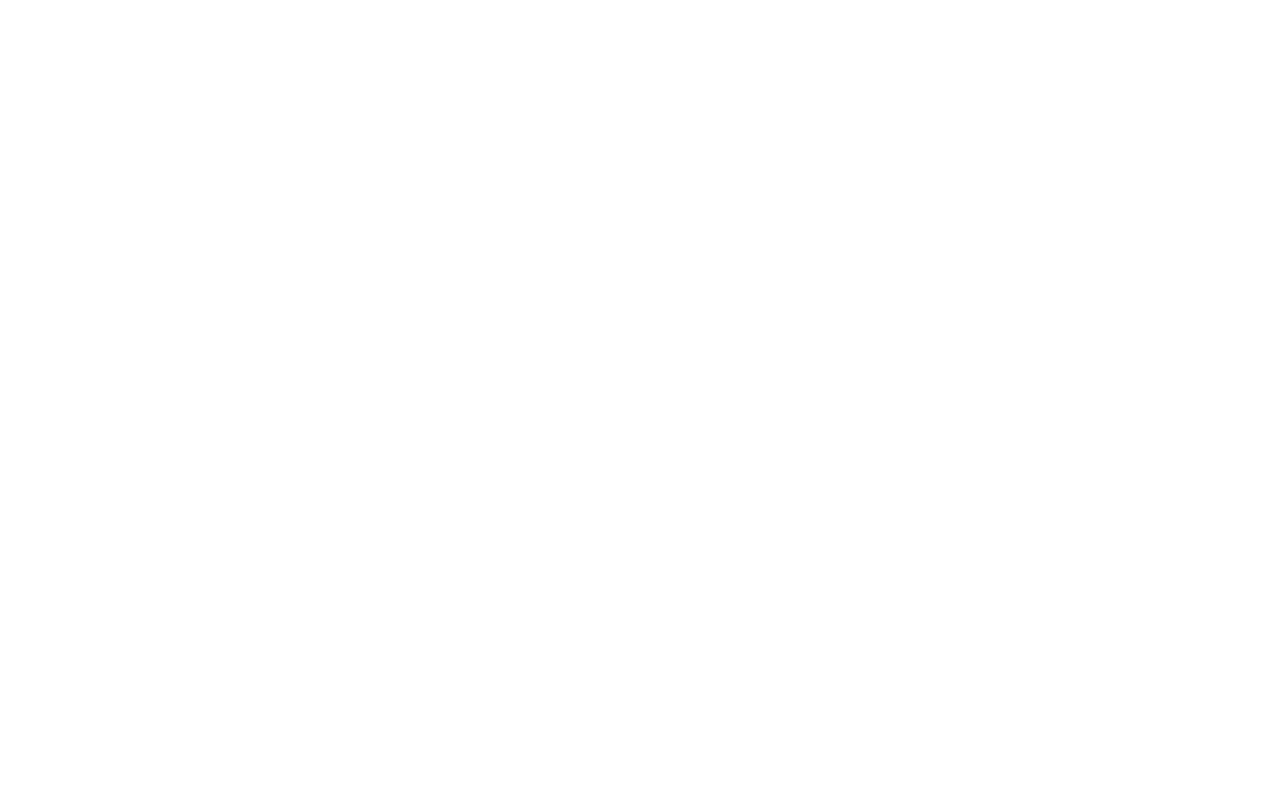
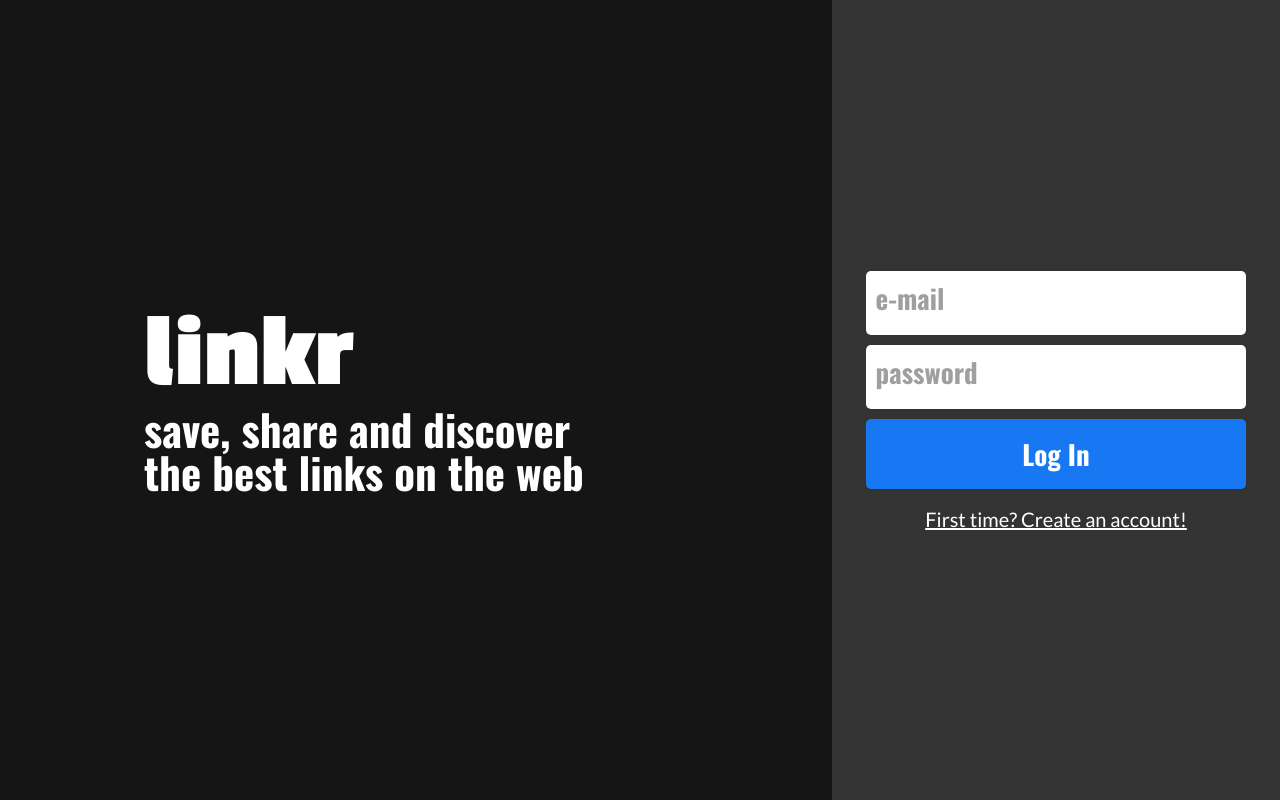
Before and after one commit to Nicherus/Linkr, a React (Create React App) app: page / in a window 1280 px wide. Built offline with nearby package versions, Linux system fonts and the light colour scheme.

Commit message:
Initial CSS and LoginPage layout

```diff
--- a/package.json
+++ b/package.json
@@ -6,9 +6,12 @@
     "@testing-library/jest-dom": "^5.11.4",
     "@testing-library/react": "^11.1.0",
     "@testing-library/user-event": "^12.1.10",
+    "axios": "^0.21.0",
     "react": "^17.0.1",
     "react-dom": "^17.0.1",
+    "react-router-dom": "^5.2.0",
     "react-scripts": "4.0.0",
+    "styled-components": "^5.2.0",
     "web-vitals": "^0.2.4"
   },
   "scripts": {
--- a/public/index.html
+++ b/public/index.html
@@ -4,11 +4,12 @@
     <meta charset="utf-8" />
     <meta name="viewport" content="width=device-width, initial-scale=1" />
     <meta name="theme-color" content="#000000" />
-
+    <link href="https://fonts.googleapis.com/css2?family=Passion+One:wght@700&display=swap" rel="stylesheet">
+    <link href="https://fonts.googleapis.com/css2?family=Oswald:wght@300;400;700&display=swap" rel="stylesheet">
+    <link href="https://fonts.googleapis.com/css2?family=Lato:wght@300;400;700&display=swap" rel="stylesheet">
     <title>Linkr</title>
   </head>
   <body>
-    <noscript>You need to enable JavaScript to run this app.</noscript>
     <div id="root"></div>
   </body>
 </html>
--- a/src/App.js
+++ b/src/App.js
@@ -1,10 +1,40 @@
+import React from "react";
+import { BrowserRouter as Router, Switch, Route } from "react-router-dom";
+import { createGlobalStyle } from "styled-components";
+
+import "./reset.css";
+import LoginPage from "./pages/LoginPage";
+import TimeLinePage from "./pages/TimeLinePage";
 
 function App() {
   return (
-    <div className="App">
-
-    </div>
+    <Router>
+      <GlobalStyle />
+      <Switch>
+        <Route path="/timeline">
+          <TimeLinePage />
+        </Route>
+        <Route path="/">
+          <LoginPage />
+        </Route>
+      </Switch>
+    </Router>
   );
 }
 
 export default App;
+
+const GlobalStyle = createGlobalStyle`
+:root {
+  --backgroundBlack: #151515;
+  --backgroundGray: #333333;
+  --buttonBlue: #1877F2;
+  --fontLogo: 'Passion One', cursive;
+  --fontOswald: 'Oswald', sans-serif;
+  --fontLato: 'Lato', sans-serif;
+}
+
+body {
+  font-family: var(--fontOswald);
+}
+`;
--- /dev/null
+++ b/src/components/LoginPage/Form.js
@@ -0,0 +1,100 @@
+import React, { useState } from "react";
+import styled from "styled-components";
+
+export default function Form({ formState, handleChangeFormState }) {
+  const [email, setEmail] = useState("");
+  const [password, setPassword] = useState("");
+  const [username, setUsername] = useState("");
+  const [pictureUrl, setPictureUrl] = useState("");
+
+  const sendLoginInfo = (e) => {
+    e.preventDefault();
+    console.log("Logging in");
+  };
+
+  const registerUser = (e) => {
+    e.preventDefault();
+    console.log("registering");
+  };
+
+  const login = formState === "login";
+
+  return (
+    <FormContainer onSubmit={login ? sendLoginInfo : registerUser}>
+      <input
+        placeholder="e-mail"
+        type="email"
+        onChange={(e) => setEmail(e.target.value)}
+        value={email}
+      />
+      <input
+        placeholder="password"
+        type="password"
+        onChange={(e) => setPassword(e.target.value)}
+        value={password}
+      />
+      {!login && (
+        <>
+          <input
+            placeholder="username"
+            type="text"
+            onChange={(e) => setUsername(e.target.value)}
+            value={username}
+          />
+          <input
+            placeholder="picture url"
+            type="url"
+            onChange={(e) => setPictureUrl(e.target.value)}
+            value={pictureUrl}
+          />
+        </>
+      )}
+      <Button type="submit">{login ? "Log In" : "Sign Up"}</Button>
+      <ChangeFormButton onClick={handleChangeFormState}>
+        {login ? "First time? Create an account!" : "Switch back to log in"}
+      </ChangeFormButton>
+    </FormContainer>
+  );
+}
+
+const FormContainer = styled.form`
+  margin: auto;
+  display: flex;
+  flex-direction: column;
+  align-items: center;
+  width: 85%;
+  input {
+    width: 100%;
+    outline: none;
+    border: none;
+    border-radius: 5px;
+    padding: 20px 10px;
+    margin-bottom: 10px;
+  }
+  input::placeholder {
+    color: #9f9f9f;
+    font-weight: 700;
+    font-size: 27px;
+  }
+`;
+
+const Button = styled.button`
+  width: 100%;
+  background: var(--buttonBlue);
+  border: none;
+  outline: none;
+  border-radius: 5px;
+  padding: 15px 5px;
+  color: white;
+  font-size: 27px;
+  font-family: var(--fontOswald);
+  font-weight: 700;
+`;
+
+const ChangeFormButton = styled.p`
+  text-decoration: underline;
+  font-family: var(--fontLato);
+  font-size: 20px;
+  margin-top: 20px;
+  cursor: pointer;
+`;
--- /dev/null
+++ b/src/pages/LoginPage.js
@@ -0,0 +1,63 @@
+import React, { useState } from "react";
+import styled from "styled-components";
+
+import Form from "../components/LoginPage/Form";
+
+export default function LoginPage() {
+  const [formState, setFormState] = useState("login");
+
+  const handleChangeFormState = () => {
+    formState === "login" ? setFormState("signup") : setFormState("login");
+  };
+
+  return (
+    <MainContainer>
+      <LeftContainer>
+        <LogoTitle>linkr</LogoTitle>
+        <Subtitle>
+          save, share and discover <br /> the best links on the web
+        </Subtitle>
+      </LeftContainer>
+      <RightContainer>
+        <Form
+          formState={formState}
+          handleChangeFormState={handleChangeFormState}
+        />
+      </RightContainer>
+    </MainContainer>
+  );
+}
+
+const MainContainer = styled.main`
+  display: flex;
+  height: 100vh;
+  color: white;
+`;
+
+const LeftContainer = styled.section`
+  width: 65%;
+  height: 100%;
+  background: var(--backgroundBlack);
+  padding: 301px 0 0 144px;
+`;
+
+const LogoTitle = styled.h1`
+  font-family: var(--fontLogo);
+  font-weight: 700;
+  font-size: 106px;
+`;
+
+const Subtitle = styled.h2`
+  font-family: var(--fontOswald);
+  font-weight: 700;
+  font-size: 43px;
+`;
+
+const RightContainer = styled.section`
+  width: 35%;
+  height: 100%;
+  background: var(--backgroundGray);
+  display: flex;
+  justify-content: center;
+  align-items: center;
+`;
--- /dev/null
+++ b/src/pages/TimeLinePage.js
@@ -0,0 +1,5 @@
+import React from "react";
+
+export default function TimeLinePage() {
+  return <div>TimeLinePage</div>;
+}
--- /dev/null
+++ b/src/reset.css
@@ -0,0 +1,152 @@
+/* http://meyerweb.com/eric/tools/css/reset/
+   v2.0 | 20110126
+   License: none (public domain)
+*/
+
+html,
+body,
+div,
+span,
+applet,
+object,
+iframe,
+h1,
+h2,
+h3,
+h4,
+h5,
+h6,
+p,
+blockquote,
+pre,
+a,
+abbr,
+acronym,
+address,
+big,
+cite,
+code,
+del,
+dfn,
+em,
+img,
+ins,
+kbd,
+q,
+s,
+samp,
+small,
+strike,
+strong,
+sub,
+sup,
+tt,
+var,
+b,
+u,
+i,
+center,
+dl,
+dt,
+dd,
+ol,
+ul,
+li,
+fieldset,
+form,
+label,
+legend,
+table,
+caption,
+tbody,
+tfoot,
+thead,
+tr,
+th,
+td,
+article,
+aside,
+canvas,
+details,
+embed,
+figure,
+figcaption,
+footer,
+header,
+hgroup,
+menu,
+nav,
+output,
+ruby,
+section,
+summary,
+time,
+mark,
+audio,
+video {
+  margin: 0;
+  padding: 0;
+  border: 0;
+  font-size: 100%;
+  font: inherit;
+  vertical-align: baseline;
+}
+/* HTML5 display-role reset for older browsers */
+article,
+aside,
+details,
+figcaption,
+figure,
+footer,
+header,
+hgroup,
+menu,
+nav,
+section {
+  display: block;
+}
+body {
+  line-height: 1;
+}
+ol,
+ul {
+  list-style: none;
+}
+blockquote,
+q {
+  quotes: none;
+}
+blockquote:before,
+blockquote:after,
+q:before,
+q:after {
+  content: "";
+  content: none;
+}
+table {
+  border-collapse: collapse;
+  border-spacing: 0;
+}
+
+/* ----------------------------------------- */
+
+* {
+  box-sizing: border-box;
+}
+
+strong {
+  font-weight: bold;
+}
+
+a {
+  color: inherit;
+  text-decoration: none;
+}
+
+textarea,
+input,
+button,
+select {
+  font-family: inherit;
+  font-size: inherit;
+}
```
Also changed, not shown: 1 other file (tests, documents, lock files or other folders).
